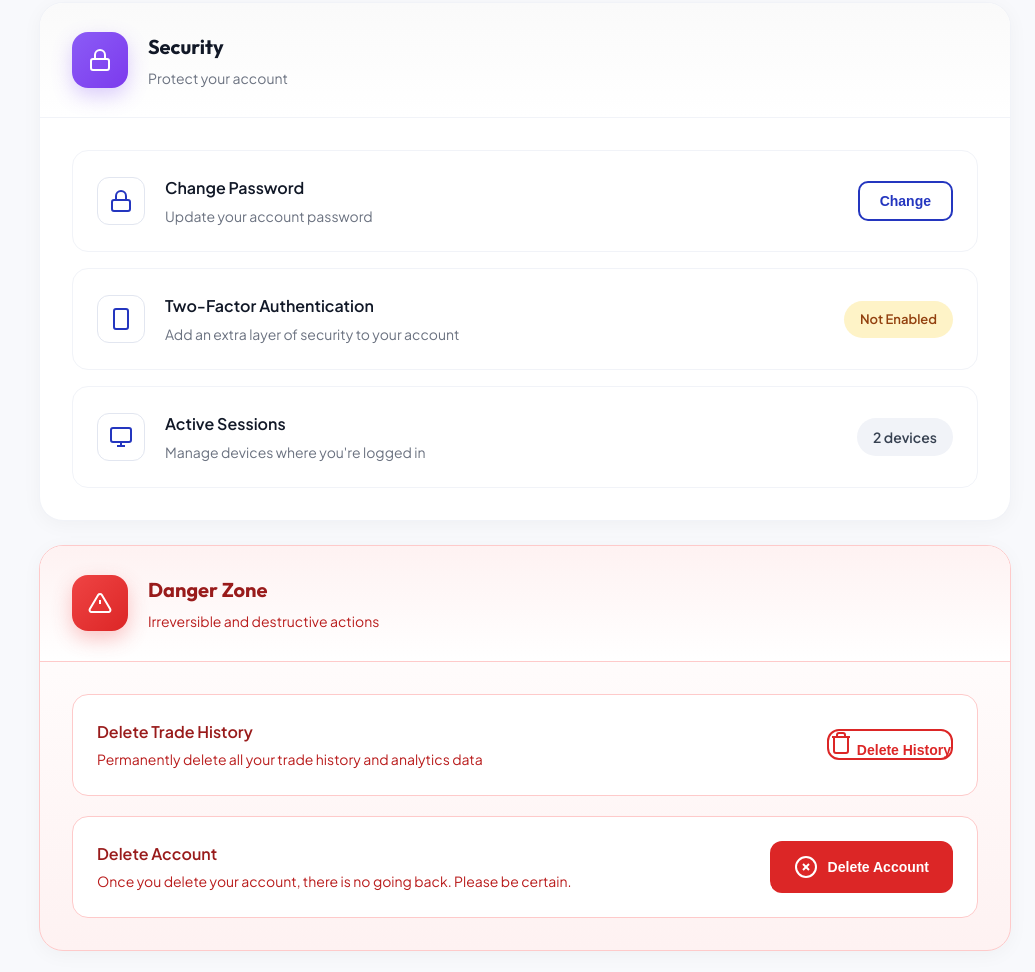
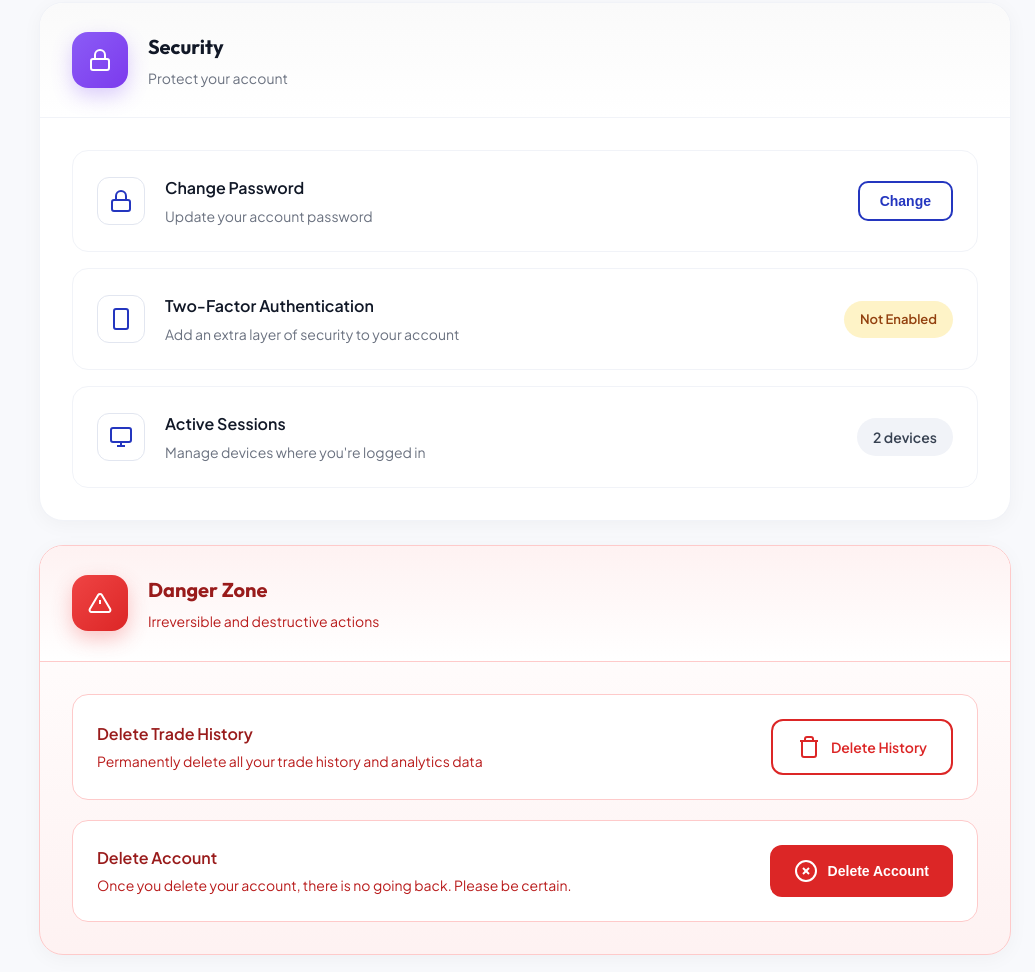
Before and after one commit to mdaasan/trado, a plain HTML site: page settings.html in a window 1280 px wide. Shown: the part 1884-2856 px from the top of the page, without its empty margins (245-1280 px from the left). Drawn offline with Linux system fonts and the light colour scheme.

Commit message:
Add files via upload

```diff
--- a/settings.css
+++ b/settings.css
@@ -453,19 +453,32 @@
 }
 
 .btn-outline-danger {
+    display: inline-flex;
+    align-items: center;
+    justify-content: center;
+    gap: 10px;
+    padding: 14px 24px;
     background: transparent;
     border: 2px solid #dc2626;
     color: #dc2626;
     border-radius: 12px;
     font-size: 14px;
     font-weight: 600;
+    font-family: var(--font-body);
     cursor: pointer;
     transition: all 0.3s ease;
+    white-space: nowrap;
 }
 
 .btn-outline-danger:hover {
     background: #dc2626;
     color: white;
+}
+
+.btn-outline-danger svg {
+    width: 18px;
+    height: 18px;
+    flex-shrink: 0;
 }
 
 /* Toggle List */
@@ -737,10 +750,10 @@
     transform: translateY(-2px);
 }
 
-.btn-danger svg,
-.btn-outline-danger svg {
+.btn-danger svg {
     width: 18px;
     height: 18px;
+    flex-shrink: 0;
 }
 
 /* Responsive */
```
